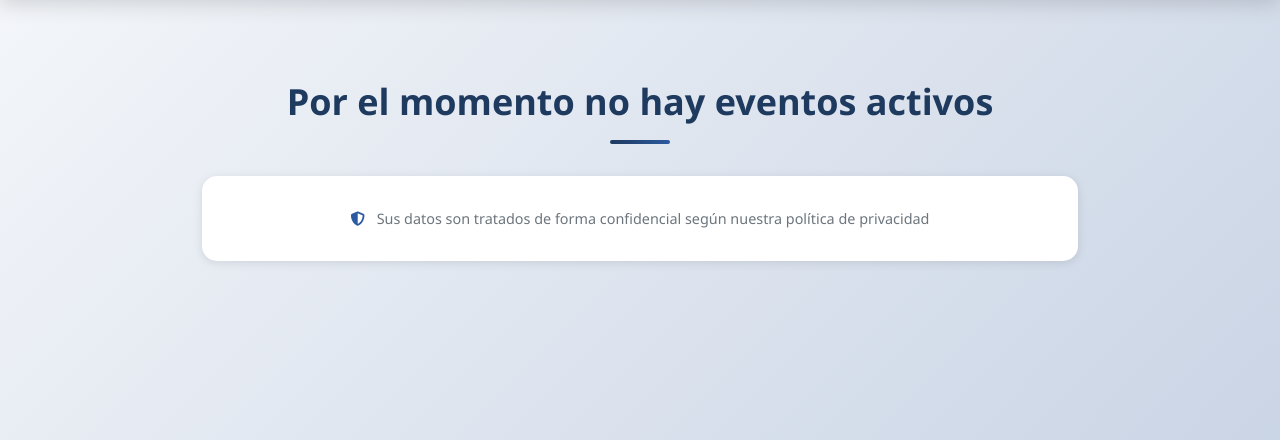
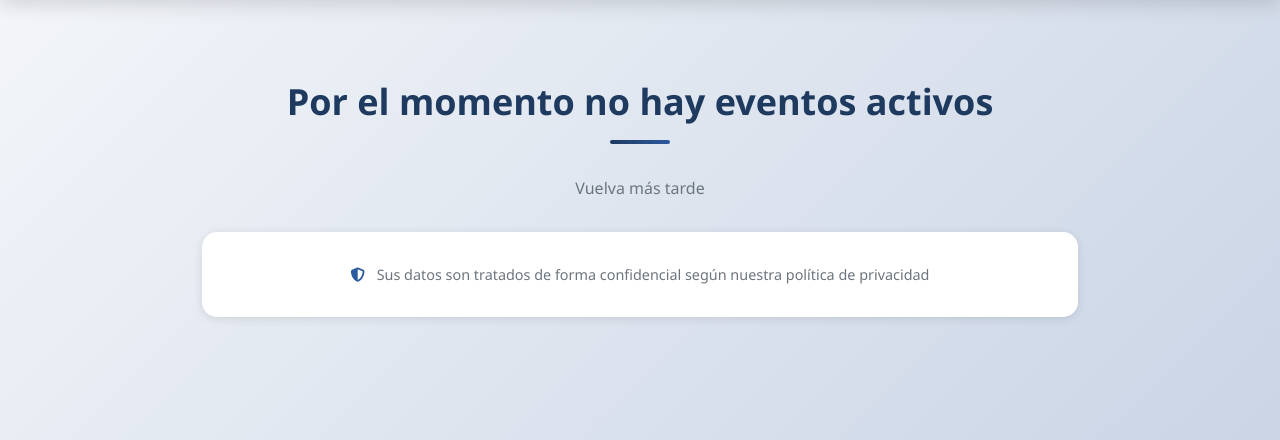
Before and after one commit to CarlosMelendezMejia/asistencia_qr, a Flask app: template templates/no_event.html in a window 1280 px wide. Shown: the part 87-527 px from the top of the page. Run offline with Flask 3, Linux system fonts and the light colour scheme; the template is opened without the code that fills it, so the values that code supplies are empty.

Commit message:
Add optional subtitle for no event template

```diff
--- a/templates/no_event.html
+++ b/templates/no_event.html
@@ -1,4 +1,5 @@
 {% extends "base.html" %}
 {% block content %}
 <h1>Por el momento no hay eventos activos</h1>
+<p class="text-center text-muted">Vuelva más tarde</p>
 {% endblock %}
```
